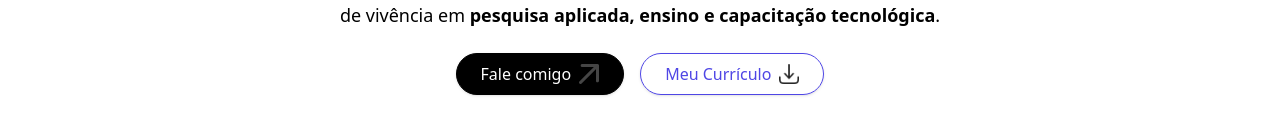
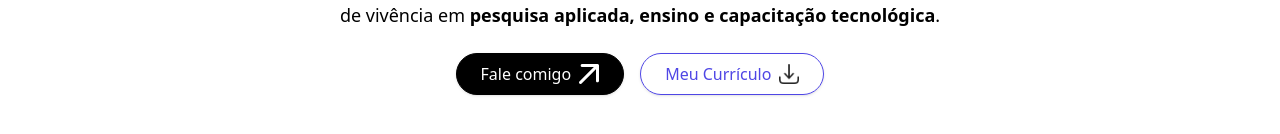
Before and after one commit to Jovinull/portfolio, a Next.js app: page / in a window 1280 px wide. Shown: the part 656-790 px from the top of the page. Built offline with nearby package versions, Linux system fonts and the light colour scheme; a web font is replaced by a local one.

Commit message:
feat: botões acompanhando tema em cor e icone

```diff
--- a/app/components/buttons/ActionButtons.tsx
+++ b/app/components/buttons/ActionButtons.tsx
@@ -9,9 +9,14 @@ const ActionButtons = () => {
 
   return (
     <div className="mt-6 flex flex-col items-center gap-4 sm:flex-row">
-      <BaseButton href="#contact" variant="primary" icon={assets.arrow_icon}>
+      <BaseButton
+        href="#contact"
+        variant="primary"
+        icon={isDark ? assets.arrow_icon : assets.arrow_icon_dark}
+      >
         Fale comigo
       </BaseButton>
+
       <BaseButton
         href="/vitae.pdf"
         download
--- a/app/components/buttons/ContactButton.tsx
+++ b/app/components/buttons/ContactButton.tsx
@@ -1,15 +1,22 @@
+'use client';
+
 import { assets } from '@/assets/assets';
+import { useThemeStore } from '@/app/store/useThemeStore';
 import BaseButton from './BaseButton';
 
-const ContactButton = ({ isFullWidth = false }: { isFullWidth?: boolean }) => (
+const ContactButton = ({ isFullWidth = false }: { isFullWidth?: boolean }) => {
+  const { isDark } = useThemeStore();
+
+  return (
     <BaseButton
       href="#contact"
       variant="theme"
-    icon={assets.arrow_icon}
+      icon={isDark ? assets.arrow_icon_dark : assets.arrow_icon}
       className={isFullWidth ? 'w-full justify-center' : ''}
     >
       Contato
     </BaseButton>
   );
+};
 
 export default ContactButton;
--- a/app/globals.css
+++ b/app/globals.css
@@ -17,12 +17,13 @@
   }
 
   .btn-primary {
-    background-color: black;
-    color: white;
-    border-color: black;
+    background-color: var(--color-text);
+    color: var(--color-bg);
+    border-color: var(--color-text);
   }
+
   .btn-primary:hover {
-    background-color: black;
+    background-color: var(--color-text);
     color: var(--color-accent);
   }
 
```
Lines whose indentation alone changed are shown as unchanged.
